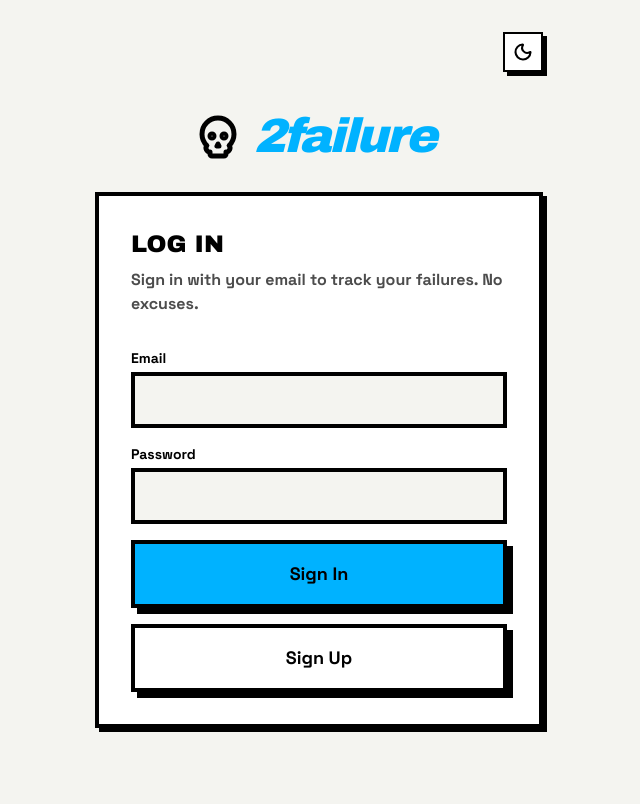
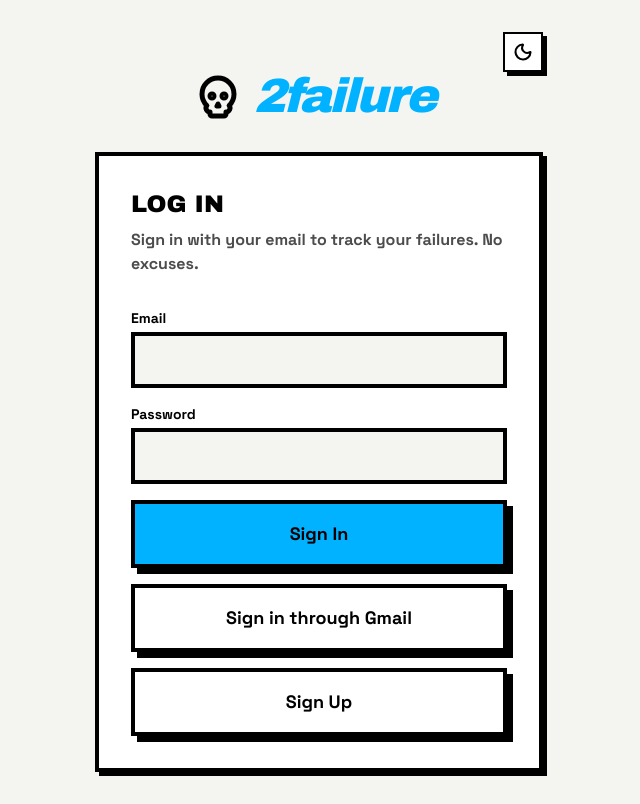
Before and after one commit to thesarim-dev/2failure-initial, a React (Vite) app: page / in a window 1280 px wide. Shown: the whole page, without its empty margins (321-961 px from the left). Built offline with nearby package versions, Linux system fonts and the light colour scheme; no server answers.

Commit message:
Add Gmail sign-in with Vercel OAuth redirect support.
Add Google OAuth on the login page, SPA rewrites for Vercel, and configurable redirect URL for production at 2failure-initial.vercel.app.

```diff
--- a/src/components/Login.tsx
+++ b/src/components/Login.tsx
@@ -1,6 +1,7 @@
 import React, { useState } from 'react';
 import { Skull } from 'lucide-react';
 import { useAuth } from '../context/AuthContext';
+import { getAuthRedirectUrl } from '../lib/authRedirect';
 import { supabase } from '../lib/supabase';
 import { ThemeToggle } from './ThemeToggle';
 
@@ -14,7 +15,9 @@ export function Login({ isDark, onToggleDark }: LoginProps) {
   const [email, setEmail] = useState('');
   const [password, setPassword] = useState('');
   const [error, setError] = useState<string | null>(null);
-  const [submitting, setSubmitting] = useState<'signIn' | 'signUp' | null>(null);
+  const [submitting, setSubmitting] = useState<
+    'signIn' | 'signUp' | 'google' | null
+  >(null);
 
   const handleSignIn = async (e: React.FormEvent) => {
     e.preventDefault();
@@ -32,6 +35,25 @@ export function Login({ isDark, onToggleDark }: LoginProps) {
         err instanceof Error ? err.message : 'Could not sign in.'
       );
     } finally {
+      setSubmitting(null);
+    }
+  };
+
+  const handleGoogleSignIn = async () => {
+    setError(null);
+    setSubmitting('google');
+    try {
+      const { error: oauthError } = await supabase.auth.signInWithOAuth({
+        provider: 'google',
+        options: {
+          redirectTo: getAuthRedirectUrl()
+        }
+      });
+      if (oauthError) throw oauthError;
+    } catch (err) {
+      setError(
+        err instanceof Error ? err.message : 'Could not sign in with Gmail.'
+      );
       setSubmitting(null);
     }
   };
@@ -123,6 +145,14 @@ export function Login({ isDark, onToggleDark }: LoginProps) {
 
             <button
               type="button"
+              onClick={handleGoogleSignIn}
+              disabled={busy}
+              className="w-full bg-white dark:bg-[#f4f4f0] text-black border-4 border-black dark:border-white p-4 font-bold text-lg brutal-shadow brutal-shadow-hover transition-all disabled:opacity-60 disabled:cursor-not-allowed normal-case">
+              {submitting === 'google' ? 'Redirecting to Gmail…' : 'Sign in through Gmail'}
+            </button>
+
+            <button
+              type="button"
               onClick={handleSignUp}
               disabled={busy}
               className="w-full bg-white dark:bg-[#f4f4f0] text-black border-4 border-black dark:border-white p-4 font-bold text-lg brutal-shadow brutal-shadow-hover transition-all disabled:opacity-60 disabled:cursor-not-allowed">
--- a/src/context/AuthContext.tsx
+++ b/src/context/AuthContext.tsx
@@ -39,6 +39,28 @@ export function AuthProvider({ children }: { children: React.ReactNode }) {
     const bootstrapAuth = async () => {
       try {
         setAuthError(null);
+
+        const params = new URLSearchParams(window.location.search);
+        const oauthError =
+          params.get('error_description') ?? params.get('error');
+        const code = params.get('code');
+
+        if (oauthError || code) {
+          window.history.replaceState({}, '', window.location.pathname);
+        }
+
+        if (oauthError) {
+          throw new Error(
+            decodeURIComponent(oauthError.replace(/\+/g, ' '))
+          );
+        }
+
+        if (code) {
+          const { error: exchangeError } =
+            await supabase.auth.exchangeCodeForSession(code);
+          if (exchangeError) throw exchangeError;
+        }
+
         const {
           data: { session: currentSession },
           error
--- /dev/null
+++ b/src/lib/authRedirect.ts
@@ -0,0 +1,8 @@
+/** OAuth return URL — use VITE_SITE_URL on Vercel production; runtime origin elsewhere. */
+export function getAuthRedirectUrl(): string {
+  const configured = import.meta.env.VITE_SITE_URL?.trim();
+  if (configured) {
+    return configured.replace(/\/$/, '');
+  }
+  return window.location.origin;
+}
--- a/src/vite-env.d.ts
+++ b/src/vite-env.d.ts
@@ -6,6 +6,7 @@ interface ImportMetaEnv {
   readonly VITE_SUPABASE_PUBLISHABLE_KEY?: string;
   readonly VITE_SUPABASE_ANON_KEY?: string;
   readonly VITE_ENABLE_PUSHUP_AI?: string;
+  readonly VITE_SITE_URL?: string;
 }
 
 interface ImportMeta {
```
Also changed, not shown: vercel.json (added), 1 other file (tests, documents, lock files or other folders).
